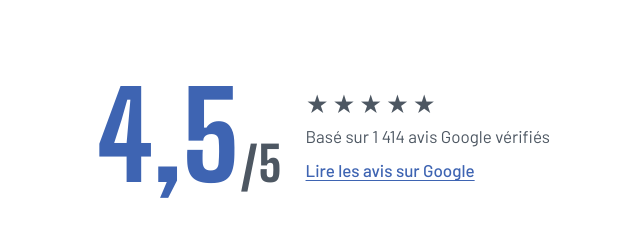
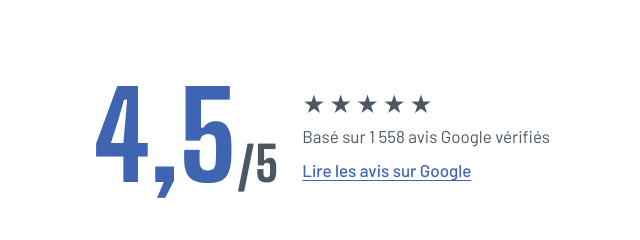
Before and after one commit to BoleaOrg/bolea-cl.fr, a plain HTML site: page index.html in a window 1280 px wide. Shown: the part 3800-4040 px from the top of the page, 640-1280 px from the left. Drawn offline with nearby package versions, Linux system fonts and the light colour scheme.

Commit message:
fix(home): update google review count

```diff
--- a/index.html
+++ b/index.html
@@ -289,7 +289,7 @@
                     <p class="rating-score">4,5<span>/5</span></p>
                     <div class="rating-detail">
                         <p class="stars" aria-hidden="true">★★★★★</p>
-                        <p>Basé sur 1&nbsp;414 avis Google vérifiés</p>
+                        <p>Basé sur 1&nbsp;558 avis Google vérifiés</p>
                         <a href="https://maps.app.goo.gl/hDYJo76o8eBSSE819" class="text-link" target="_blank" rel="noopener">Lire les avis sur Google</a>
                     </div>
                 </div>
```
